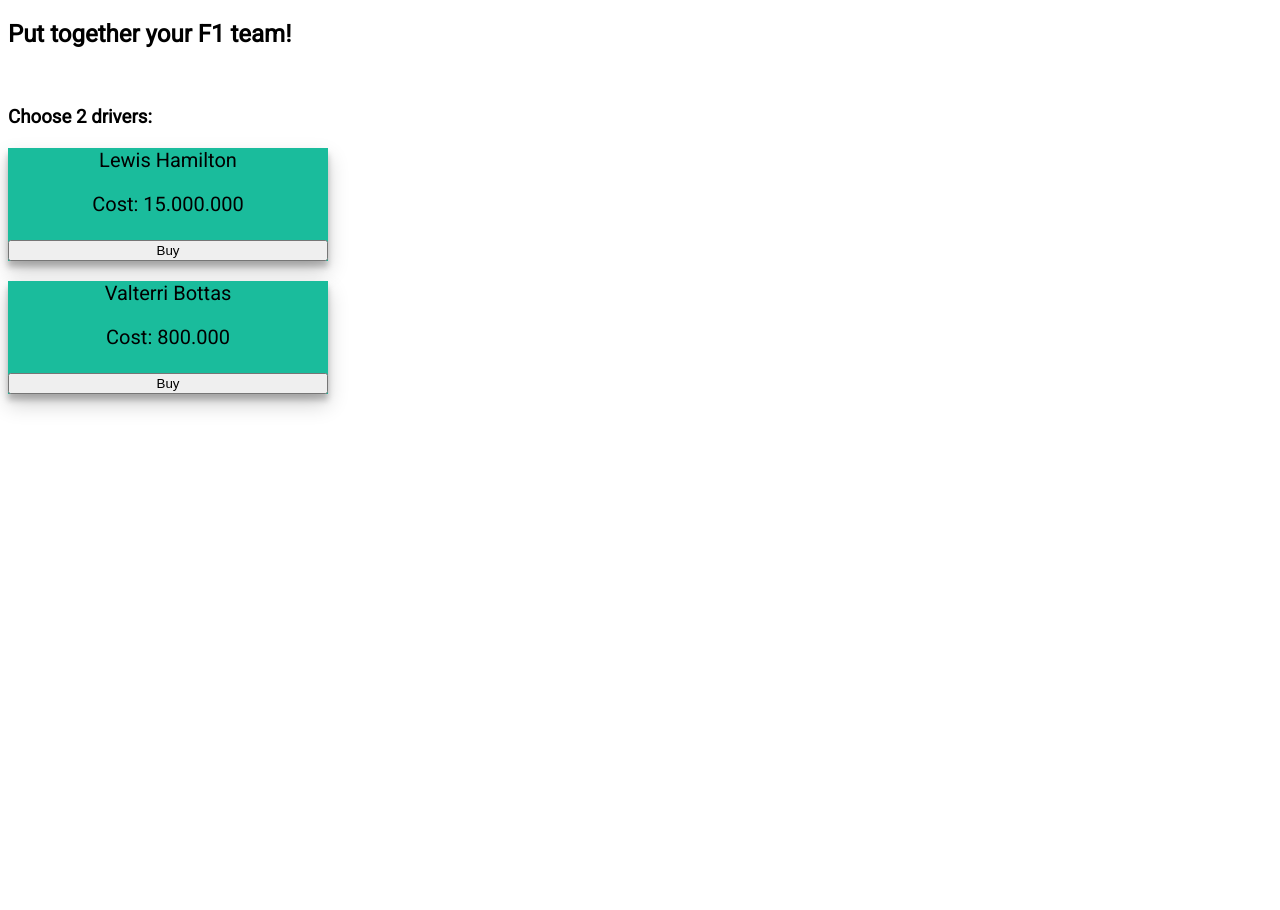
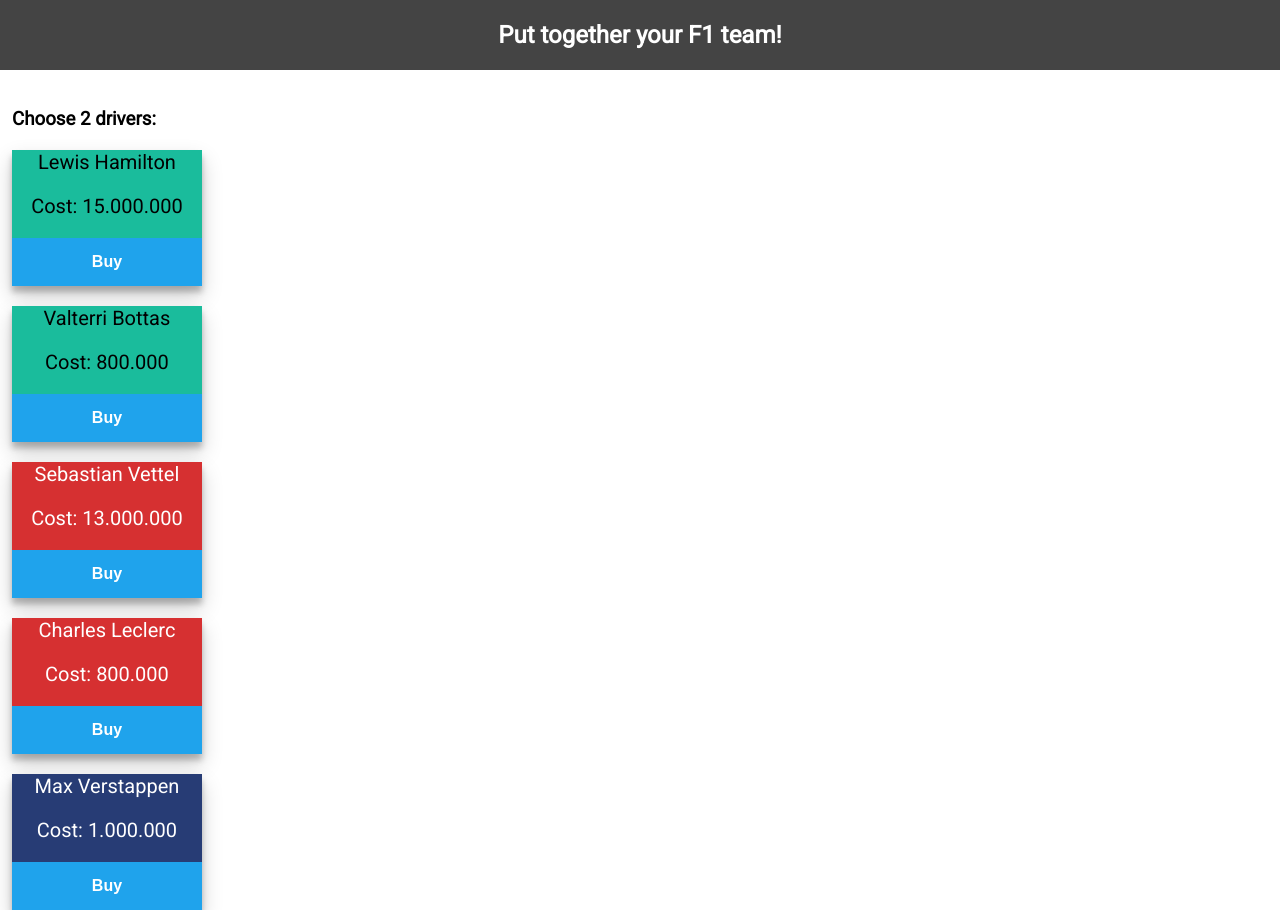
Before and after one commit to LMNii/F1TeamBuilder, a plain HTML site: page index.html in a window 1280 px wide. Before the commit the page ends 820 px from the top, so only its background shows below. Drawn offline with Linux system fonts and the light colour scheme.

Commit message:
Add files via upload
Updated style
Added Vet, Lec and Ver cards
Working boughtDrivers variable

```diff
--- a/index.html
+++ b/index.html
@@ -9,23 +9,42 @@
     <script src="main.js"></script>
 </head>
 <body>
-<h2>Put together your F1 team!</h2>
+<header><h2>Put together your F1 team!</h2></header>
 <div class="budget">
 
 </div>
 <br>
+<div id="driverContent">
 <div id="driverSelectors">
     <h3>Choose 2 drivers:</h3>
-        <div id="hamCard" class="driverCard">
+        <div id="hamCard" class="driverCardMerc">
             <p>Lewis Hamilton</p>
             <p>Cost: 15.000.000</p>
             <button type="button" class="driverBuyBtn" name="Ham" id="buyHam" >Buy</button>
         </div>
-    <div id="botCard" class="driverCard">
+    <div id="botCard" class="driverCardMerc">
         <p>Valterri Bottas</p>
         <p>Cost: 800.000</p>
         <button type="button" class="driverBuyBtn" name="Bot" id="buyBot" >Buy</button>
     </div>
+    <div id="vetCard" class="driverCardFer">
+        <p>Sebastian Vettel</p>
+        <p>Cost: 13.000.000</p>
+        <button type="button" class="driverBuyBtn" name="Vet" id="buyVet" >Buy</button>
+    </div>
+    <div id="lecCard" class="driverCardFer">
+        <p>Charles Leclerc</p>
+        <p>Cost: 800.000</p>
+        <button type="button" class="driverBuyBtn" name="Lec" id="buyLec" >Buy</button>
+    </div>
+</div>
+<div id="driverSelectors2">
+    <div id="verCard" class="driverCardRed">
+        <p>Max Verstappen</p>
+        <p>Cost: 1.000.000</p>
+        <button type="button" class="driverBuyBtn" name="Ver" id="buyVer" >Buy</button>
+    </div>
+</div>
 </div>
 </body>
 </html>
--- a/main.js
+++ b/main.js
@@ -1,7 +1,7 @@
 // A $( document ).ready() block.
 $( document ).ready(function() {
     let budget = 150000000;
-    let boughtDrivers;
+    let boughtDrivers = 0;
     let driver = [{name:"Hamilton", cost: 15000000},
         {name:"Bottas", cost:800000},
         {name:"Vettel", cost :13000000},
@@ -39,20 +39,39 @@ $( document ).ready(function() {
 
 $('.driverBuyBtn').click(function () {
     let driverName = $(this).attr('name');
+    boughtDrivers+= 1;
     console.log(driverName);
     buyDriver(driverName);
+    if (boughtDrivers === 2){
+        $('.driverBuyBtn').prop("disabled", true);
+        $('.driverBuyBtn').css('background', '#aaa');
+    }
 });
     function buyDriver(x){
-        if (x === "Ham")
+        let buyDriverSelector = $('button[name="' + x + '"]');
+        let disableButton = buyDriverSelector.prop("disabled",true);
+        let greyButton = buyDriverSelector.css('background', '#aaa');
+        if (x === "Ham"){
             budget -= driver[0]['cost'];
-            $('button[name="' + x + '"]').prop("disabled",true);
-            boughtDrivers++;
-        if (x === "Bot")
+            disableButton;
+            greyButton;
+        }
+
+        if (x === "Bot") {
             budget -= driver[1]['cost'];
-            $('button[name="' + x + '"]').prop("disabled",true);
-            boughtDrivers++;
-        if (boughtDrivers === 2){
+            disableButton;
+            greyButton;
+        }
 
+        if (x === "Vet") {
+            budget -= driver[2]['cost'];
+            disableButton;
+            greyButton;
+        }
+        if (x === "Lec") {
+            budget -= driver[3]['cost'];
+            disableButton;
+            greyButton;
         }
         console.log(budget);
         return budget;
--- a/style.css
+++ b/style.css
@@ -1,18 +1,78 @@
-body, html{
+html, body {
+    padding: 0;
+    margin: 0;
     width: 100%;
     height: 100%;
 }
 body{
     font-family: "Roboto", sans-serif;
 }
-.driverCard{
+header{
+    text-align: center;
+    color: white;
+    background-color: #444444;
+    margin-bottom: auto;
+    padding: 1px;
+}
+#driverSelectors, #driverSelectors2{
+    margin: 2px 2px 2px 12px;
+}
+.driverCardMerc{
     background: #1abc9c;
     color: black;
-    width: 25%;
+    width: 15%;
     box-shadow: 0 10px 20px rgba(0,0,0,0.19), 0 6px 6px rgba(0,0,0,0.23);
     font-size: 20px;
     text-align: center;
+    /*float: left;*/
+}
+.driverCardFer{
+    background: #d63031;
+    color: white;
+    width: 15%;
+    box-shadow: 0 10px 20px rgba(0,0,0,0.19), 0 6px 6px rgba(0,0,0,0.23);
+    font-size: 20px;
+    text-align: center;
+    /*float: left;*/
+}
+.driverCardRed{
+    background: #273c75;
+    color: white;
+    width: 15%;
+    box-shadow: 0 10px 20px rgba(0,0,0,0.19), 0 6px 6px rgba(0,0,0,0.23);
+    font-size: 20px;
+    text-align: center;
+    /*float: left;*/
 }
 button{
     width: 100%;
 }
+.driverBuyBtn{
+    display: inline-block;
+    margin: 0;
+    padding: 0.75rem 1rem;
+    border: 0;
+    /*border-radius: 0.317rem;*/
+    background-color: #1fa3ec;
+    color: #fff;
+    text-decoration: none;
+    font-weight: 700;
+    font-size: 1rem;
+    line-height: 1.5;
+    cursor: pointer;
+    -webkit-appearance: none;
+    -webkit-font-smoothing: antialiased;
+}
+.driverBuyBtn:hover {
+    opacity: 0.85;
+}
+
+.driverBuyBtn:active {
+    box-shadow: inset 0 3px 4px hsla(0, 0%, 0%, 0.2);
+}
+
+.driverBuyBtn:focus {
+    outline: thin dotted #444;
+    outline: 5px auto -webkit-focus-ring-color;
+    outline-offset: -2px;
+}
```
